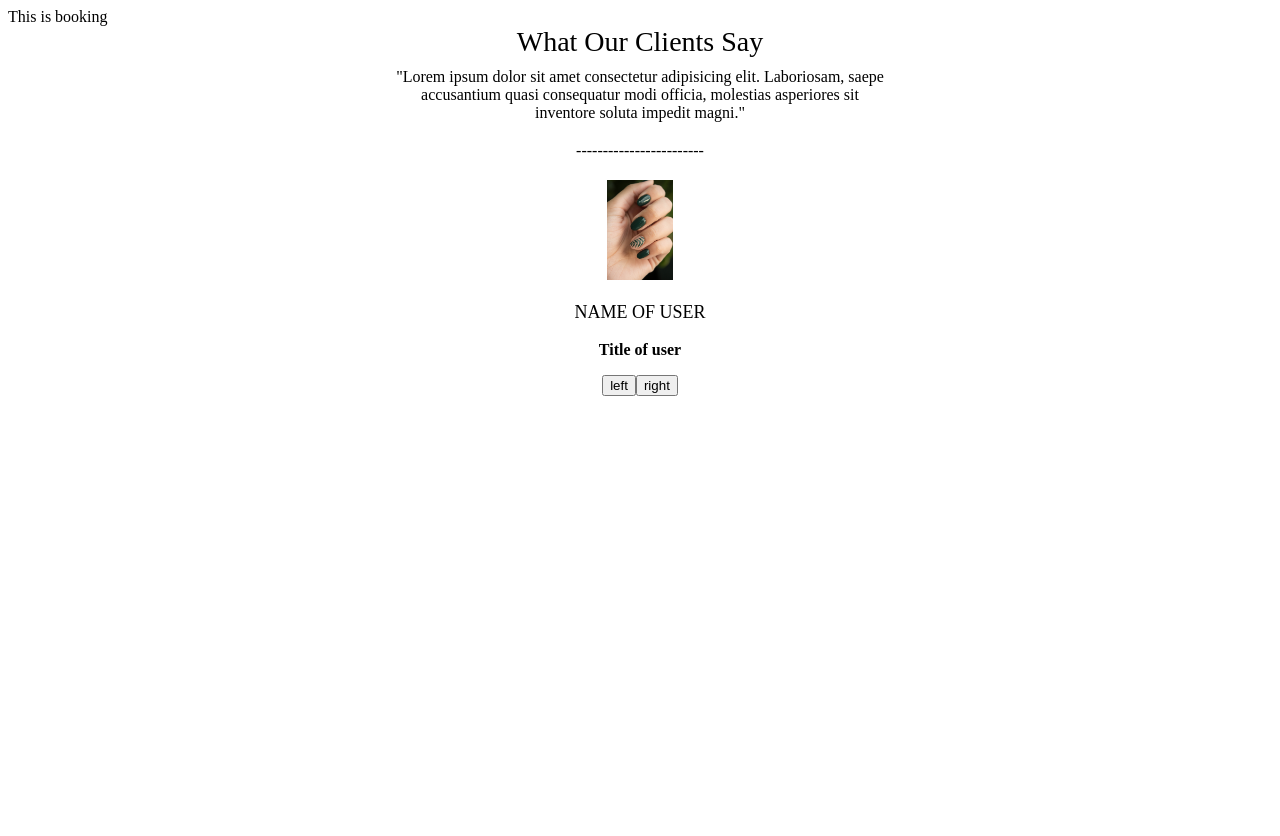
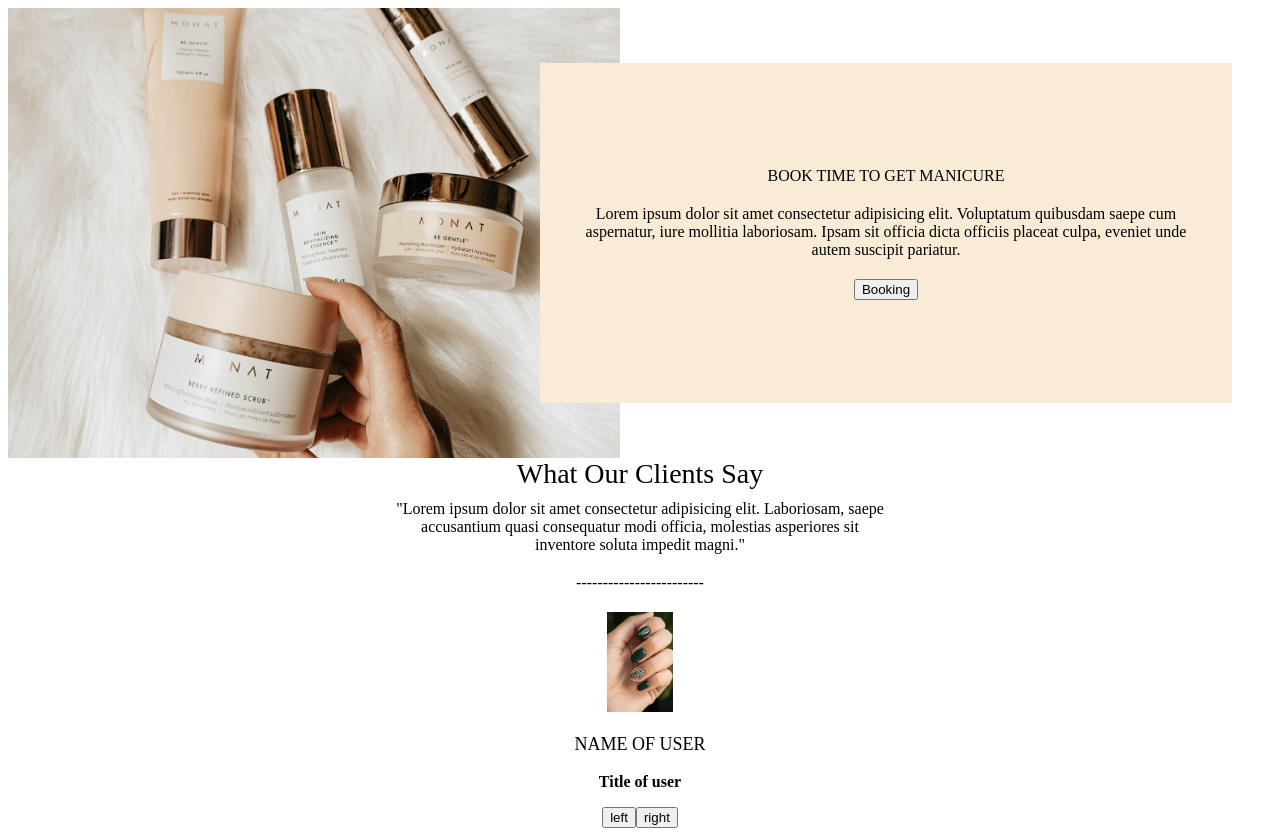
Before and after one commit to isaac-kg/salon, a React (Vite) app: page / in a window 1280 px wide. Before the commit the page ends 800 px from the top, so only its background shows below. Built offline with nearby package versions, Linux system fonts and the light colour scheme.

Commit message:
added bookings

```diff
--- a/src/components/bookings/index.tsx
+++ b/src/components/bookings/index.tsx
@@ -1,5 +1,19 @@
+import "./style.css";
+
 const Booking = () => {
-  return <div>This is booking</div>
+  return (<div className="booking">
+    <img src="src/assets/cosmetics.jpg" className="booking__image" />
+
+    <div className="booking__card">
+      <div className="booking__title">BOOK TIME TO GET MANICURE</div>
+      <div className="booking__description">
+        Lorem ipsum dolor sit amet consectetur adipisicing elit.
+        Voluptatum quibusdam saepe cum aspernatur, iure mollitia laboriosam.
+        Ipsam sit officia dicta officiis placeat culpa, eveniet unde autem suscipit pariatur.
+      </div>
+      <button className="booking__button">Booking</button>
+    </div>
+  </div>)
 }
 
 export default Booking;
--- a/src/components/bookings/style.css
+++ b/src/components/bookings/style.css
@@ -0,0 +1,31 @@
+.booking{
+    display: flex;
+    align-items: center;
+}
+
+.booking__image{
+    flex: 1;
+    width: 50%;
+    height: 450px;
+    object-fit: cover;
+}
+
+.booking__card{
+    flex: 1;
+    text-align: center;
+    margin-left: -80px;
+    margin-right: 40px;
+    padding: 20px 40px;
+    background-color: antiquewhite;
+    height: 300px;
+    display: flex;
+    flex-direction: column;
+    justify-content: center;
+    gap: 20px
+
+}
+
+.booking__button{
+    width: fit-content;
+    margin: 0px auto;
+}
```
